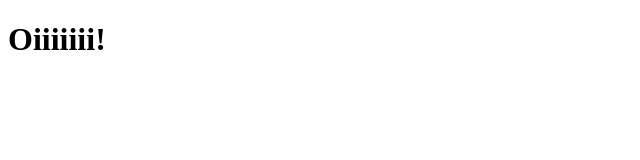
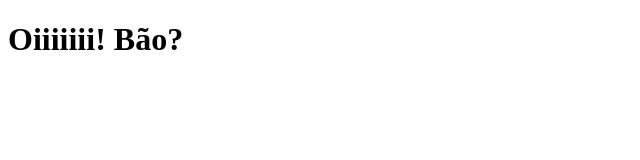
Before and after one commit to pedro-h-freitas/clone-tabnews, a Next.js app: page / in a window 1280 px wide. Shown: the top 160 px of the page, without its empty margins (0-640 px from the left). Built offline with nearby package versions, Linux system fonts and the light colour scheme.

Commit message:
modifica a frase

```diff
--- a/pages/index.js
+++ b/pages/index.js
@@ -1,6 +1,6 @@
 
 function Home() {
-  return <h1>Oiiiiiii!</h1>
+  return <h1>Oiiiiiii! Bão?</h1>
 }
 
 export default Home;
```
